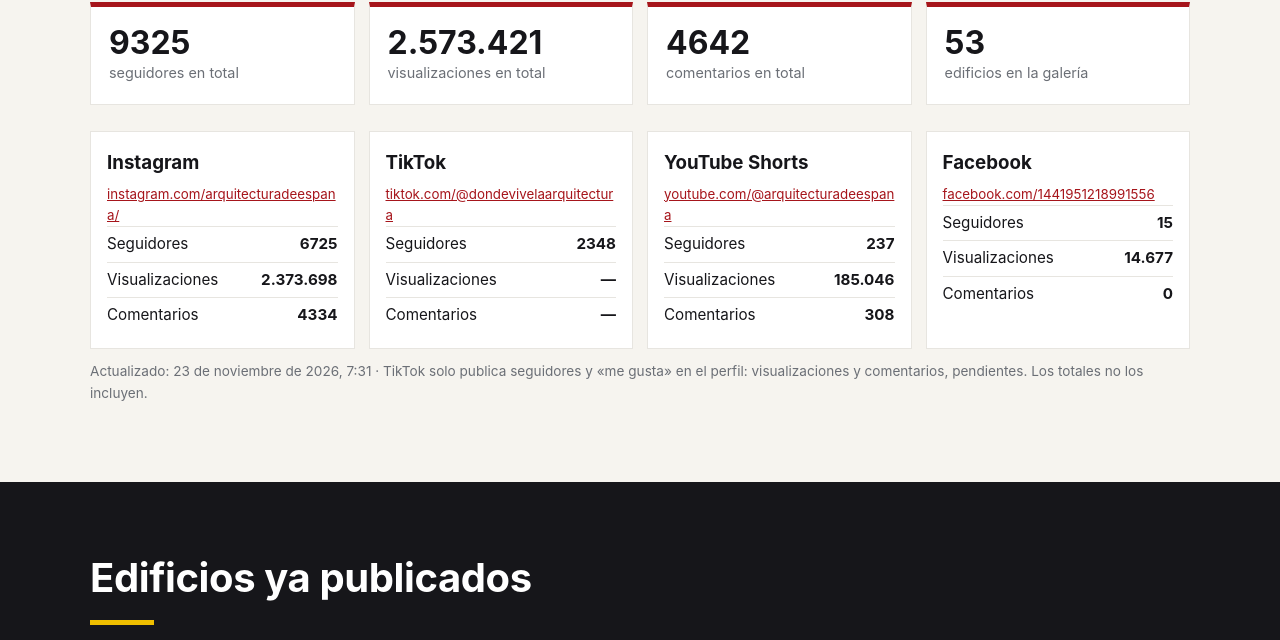
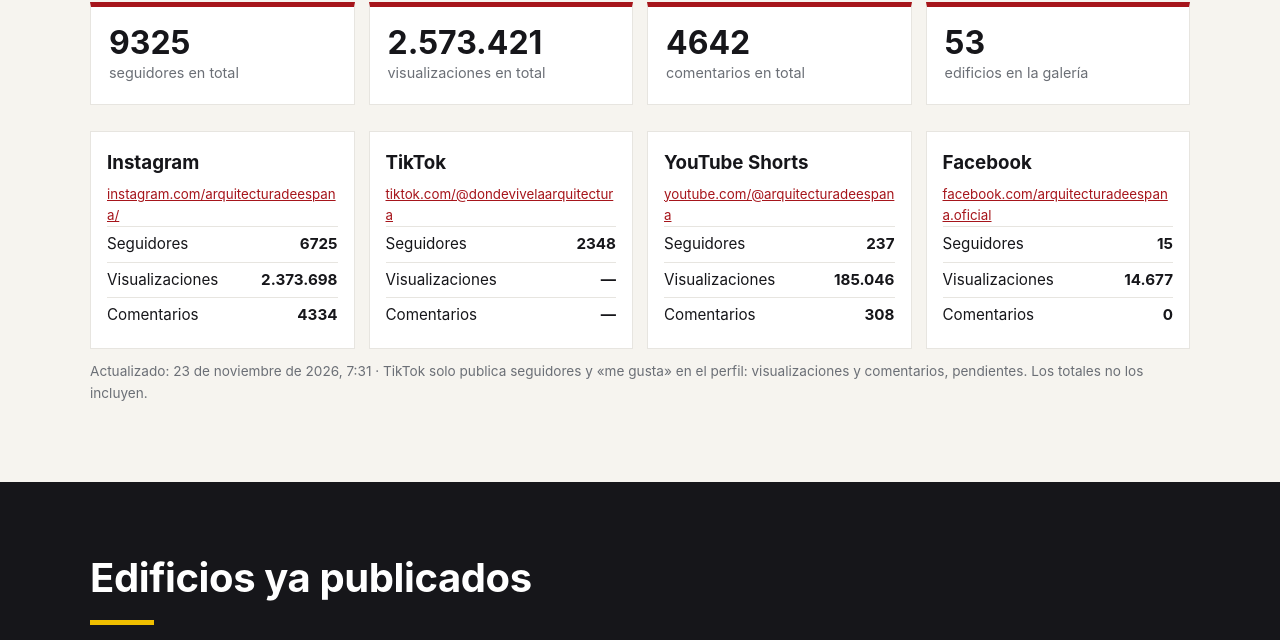
Before and after one commit to superantoniogarcia-del/arquitecturadeespana-web, a plain HTML site: page index.html in a window 1280 px wide. Shown: the part 977-1617 px from the top of the page. Drawn offline with Linux system fonts and the light colour scheme.

Commit message:
Facebook: enlace a @arquitecturadeespana.oficial en vez del id numérico

```diff
--- a/index.html
+++ b/index.html
@@ -19,7 +19,7 @@
 <h1>Arquitectura<br>de España</h1>
 <p><span class="es">Vídeos aéreos de edificios residenciales de España <b>desde 1950</b>: quién los diseñó, cuándo se construyeron y en qué estilo.</span><span class="en" hidden>Aerial videos of residential buildings across Spain <b>from 1950 onwards</b>: who designed them, when they were built and in what style.</span></p>
 <div class="q"><span class="es">¿Vivirías aquí?</span><span class="en" hidden>Would you live here?</span></div>
-<div class="btns"><a class="btn ig" href="https://www.instagram.com/arquitecturadeespana/" target="_blank" rel="noopener">Instagram</a><a class="btn tt" href="https://www.tiktok.com/@dondevivelaarquitectura" target="_blank" rel="noopener">TikTok</a><a class="btn yt" href="https://www.youtube.com/@arquitecturadeespana" target="_blank" rel="noopener">YouTube</a><a class="btn fb" href="https://www.facebook.com/1441951218991556" target="_blank" rel="noopener">Facebook</a></div>
+<div class="btns"><a class="btn ig" href="https://www.instagram.com/arquitecturadeespana/" target="_blank" rel="noopener">Instagram</a><a class="btn tt" href="https://www.tiktok.com/@dondevivelaarquitectura" target="_blank" rel="noopener">TikTok</a><a class="btn yt" href="https://www.youtube.com/@arquitecturadeespana" target="_blank" rel="noopener">YouTube</a><a class="btn fb" href="https://www.facebook.com/arquitecturadeespana.oficial" target="_blank" rel="noopener">Facebook</a></div>
 </div></div>
 
 <section id="redes"><div class="wrap">
@@ -29,7 +29,7 @@
 <div class="nets"><div class="net"><h3>Instagram</h3><small><a href="https://www.instagram.com/arquitecturadeespana/" target="_blank" rel="noopener">instagram.com/arquitecturadeespana/</a></small>
 <div><span><span class="es">Seguidores</span><span class="en" hidden>Followers</span></span><b data-s="instagram.followers">…</b></div><div><span><span class="es">Visualizaciones</span><span class="en" hidden>Views</span></span><b data-s="instagram.views">…</b></div><div><span><span class="es">Comentarios</span><span class="en" hidden>Comments</span></span><b data-s="instagram.comments">…</b></div></div><div class="net"><h3>TikTok</h3><small><a href="https://www.tiktok.com/@dondevivelaarquitectura" target="_blank" rel="noopener">tiktok.com/@dondevivelaarquitectura</a></small>
 <div><span><span class="es">Seguidores</span><span class="en" hidden>Followers</span></span><b data-s="tiktok.followers">…</b></div><div><span><span class="es">Visualizaciones</span><span class="en" hidden>Views</span></span><b data-s="tiktok.views">…</b></div><div><span><span class="es">Comentarios</span><span class="en" hidden>Comments</span></span><b data-s="tiktok.comments">…</b></div></div><div class="net"><h3>YouTube Shorts</h3><small><a href="https://www.youtube.com/@arquitecturadeespana" target="_blank" rel="noopener">youtube.com/@arquitecturadeespana</a></small>
-<div><span><span class="es">Seguidores</span><span class="en" hidden>Followers</span></span><b data-s="youtube.followers">…</b></div><div><span><span class="es">Visualizaciones</span><span class="en" hidden>Views</span></span><b data-s="youtube.views">…</b></div><div><span><span class="es">Comentarios</span><span class="en" hidden>Comments</span></span><b data-s="youtube.comments">…</b></div></div><div class="net"><h3>Facebook</h3><small><a href="https://www.facebook.com/1441951218991556" target="_blank" rel="noopener">facebook.com/1441951218991556</a></small>
+<div><span><span class="es">Seguidores</span><span class="en" hidden>Followers</span></span><b data-s="youtube.followers">…</b></div><div><span><span class="es">Visualizaciones</span><span class="en" hidden>Views</span></span><b data-s="youtube.views">…</b></div><div><span><span class="es">Comentarios</span><span class="en" hidden>Comments</span></span><b data-s="youtube.comments">…</b></div></div><div class="net"><h3>Facebook</h3><small><a href="https://www.facebook.com/arquitecturadeespana.oficial" target="_blank" rel="noopener">facebook.com/arquitecturadeespana.oficial</a></small>
 <div><span><span class="es">Seguidores</span><span class="en" hidden>Followers</span></span><b data-s="facebook.followers">…</b></div><div><span><span class="es">Visualizaciones</span><span class="en" hidden>Views</span></span><b data-s="facebook.views">…</b></div><div><span><span class="es">Comentarios</span><span class="en" hidden>Comments</span></span><b data-s="facebook.comments">…</b></div></div></div>
 <p class="upd"><span class="es">Actualizado:</span><span class="en" hidden>Updated:</span> <span id="upd">…</span> · <span class="es">TikTok solo publica seguidores y «me gusta» en el perfil: visualizaciones y comentarios, pendientes. Los totales no los incluyen.</span><span class="en" hidden>TikTok only exposes followers and likes on the public profile: views and comments pending. Totals exclude them.</span></p>
 </div></section>
```
